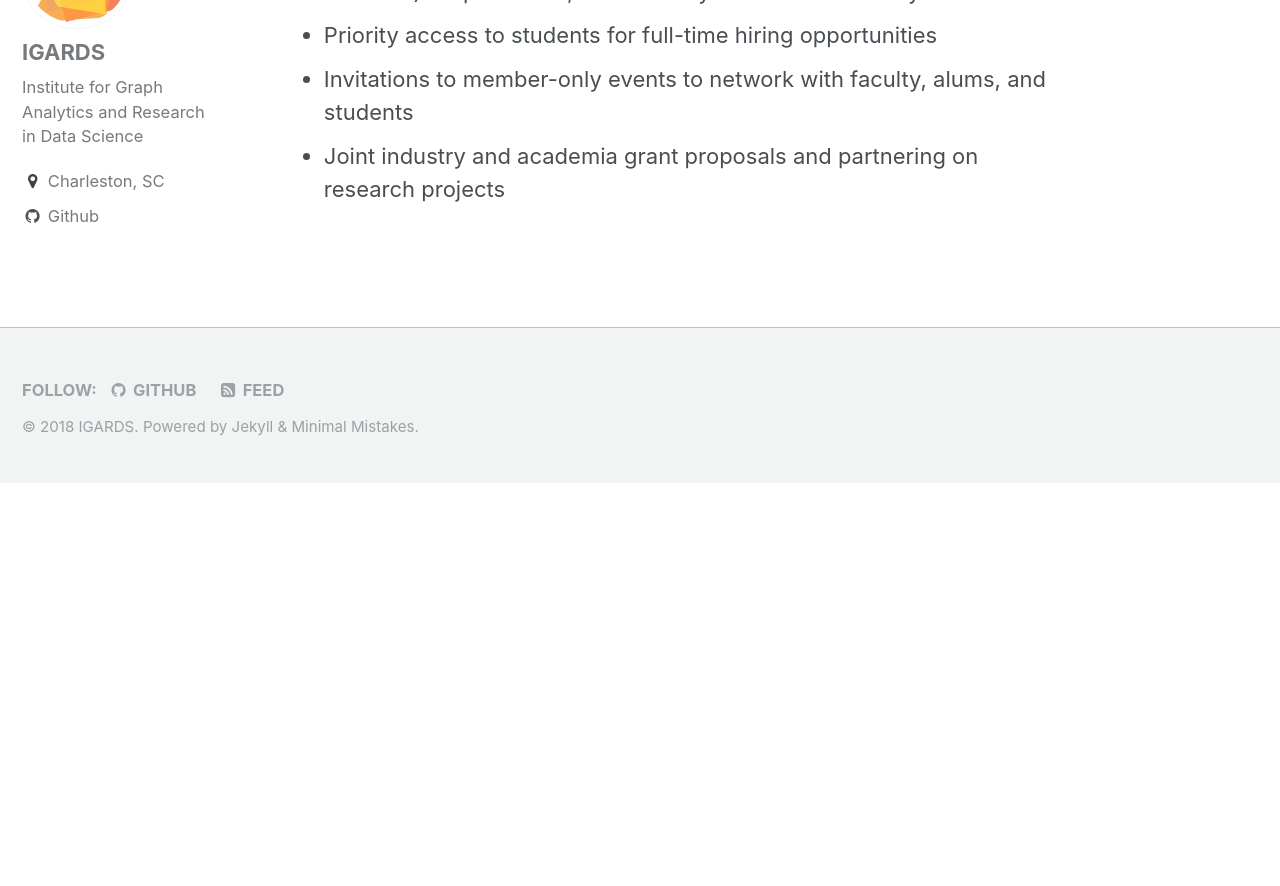
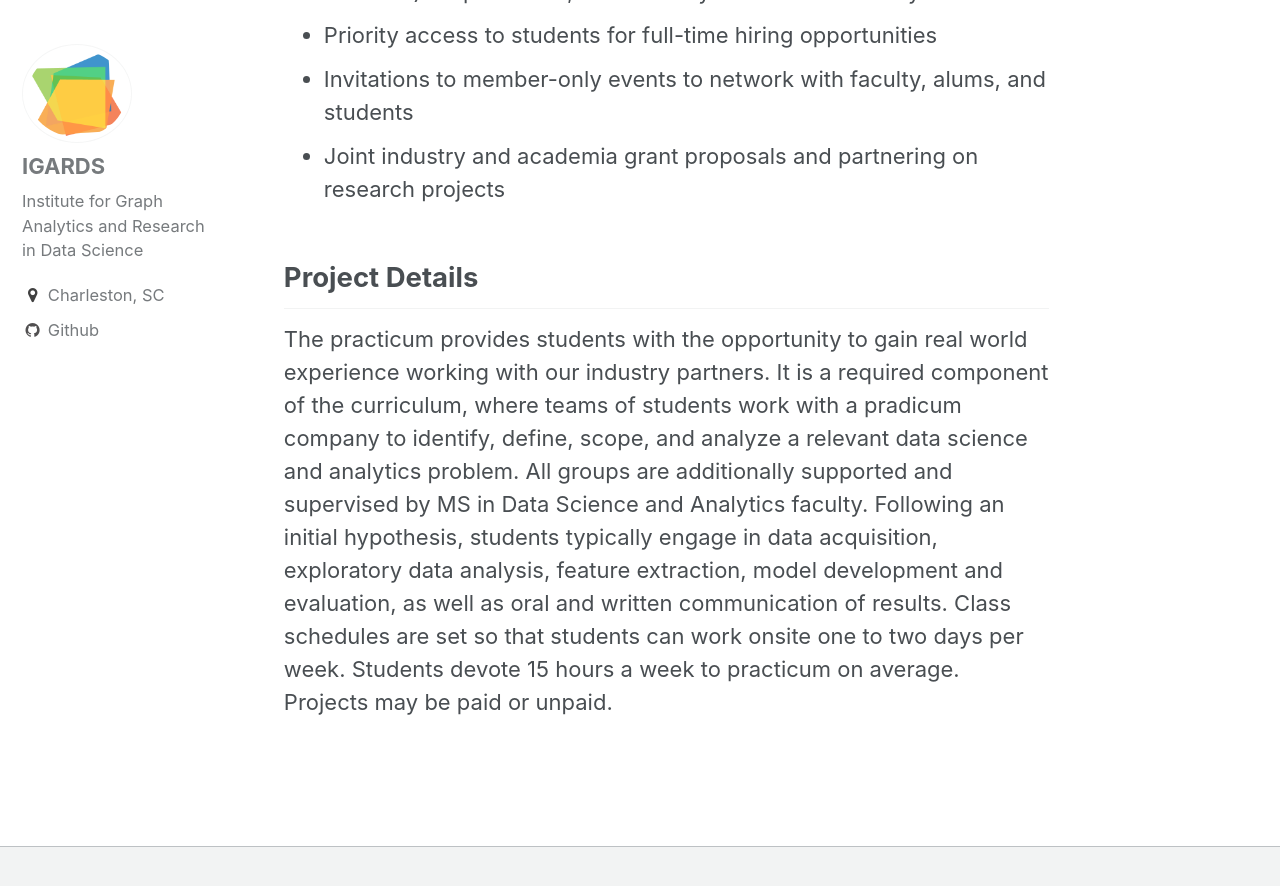
Before and after one commit to IGARDS/igards.github.io, a Jekyll site: the page built from _pages/industry.md, in a window 1280 px wide and 900 px high, scrolled down 1470 px. Shown: the top 886 px of the window. Built offline with Jekyll 4.4.1, drawn with Linux system fonts in a browser that asks for light colours; before the commit the page ends 1953 px from its top, so only the background shows below that.

Commit message:
Added more details to industry.

```diff
--- a/_pages/industry.md
+++ b/_pages/industry.md
@@ -29,3 +29,6 @@ provide one of a kind recruitment opportunities and talent development. For more
 * Priority access to students for full-time hiring opportunities
 * Invitations to member-only events to network with faculty, alums, and students
 * Joint industry and academia grant proposals and partnering on research projects
+
+## Project Details
+The practicum provides students with the opportunity to gain real world experience working with our industry partners. It is a required component of the curriculum, where teams of students work with a pradicum company to identify, define, scope, and analyze a relevant data science and analytics problem. All groups are additionally supported and supervised by MS in Data Science and Analytics faculty.  Following an initial hypothesis, students typically engage in data acquisition, exploratory data analysis, feature extraction, model development and evaluation, as well as oral and written communication of results. Class schedules are set so that students can work onsite one to two days per week. Students devote 15 hours a week to practicum on average. Projects may be paid or unpaid.
```
